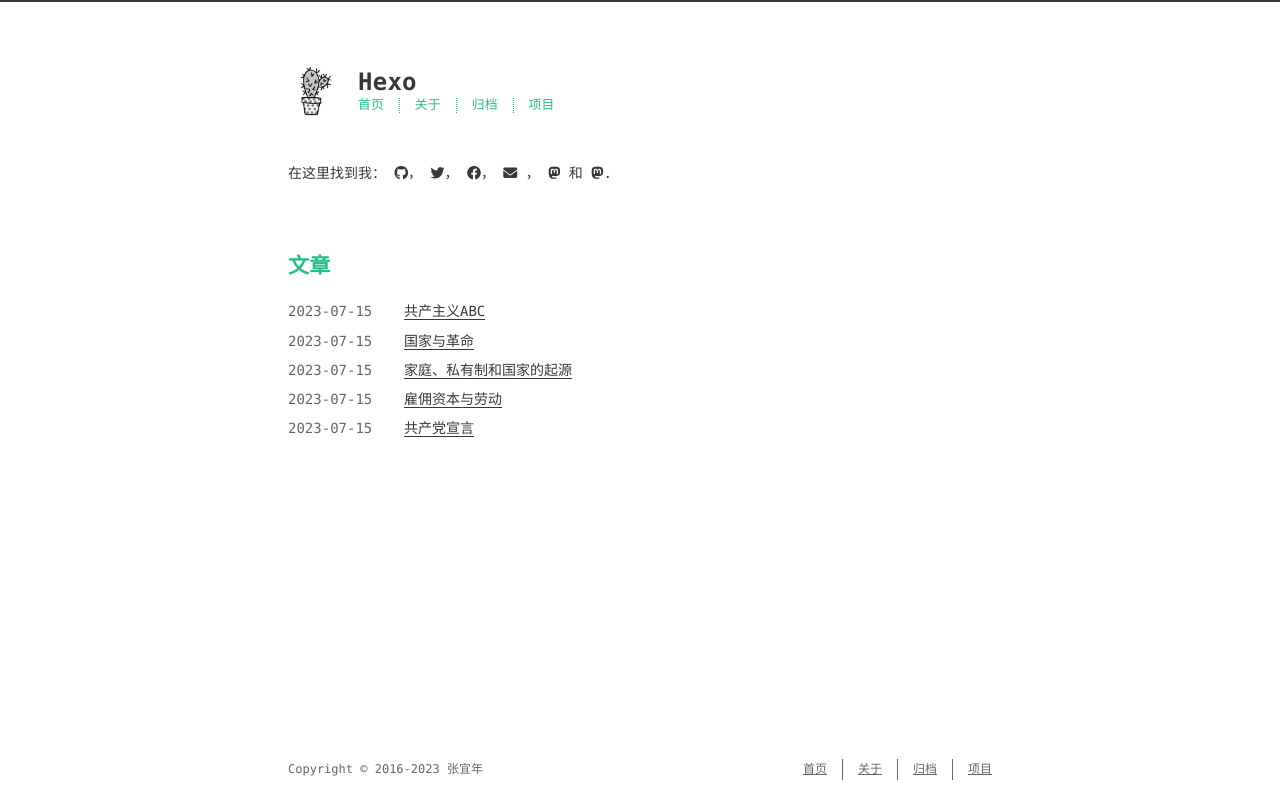
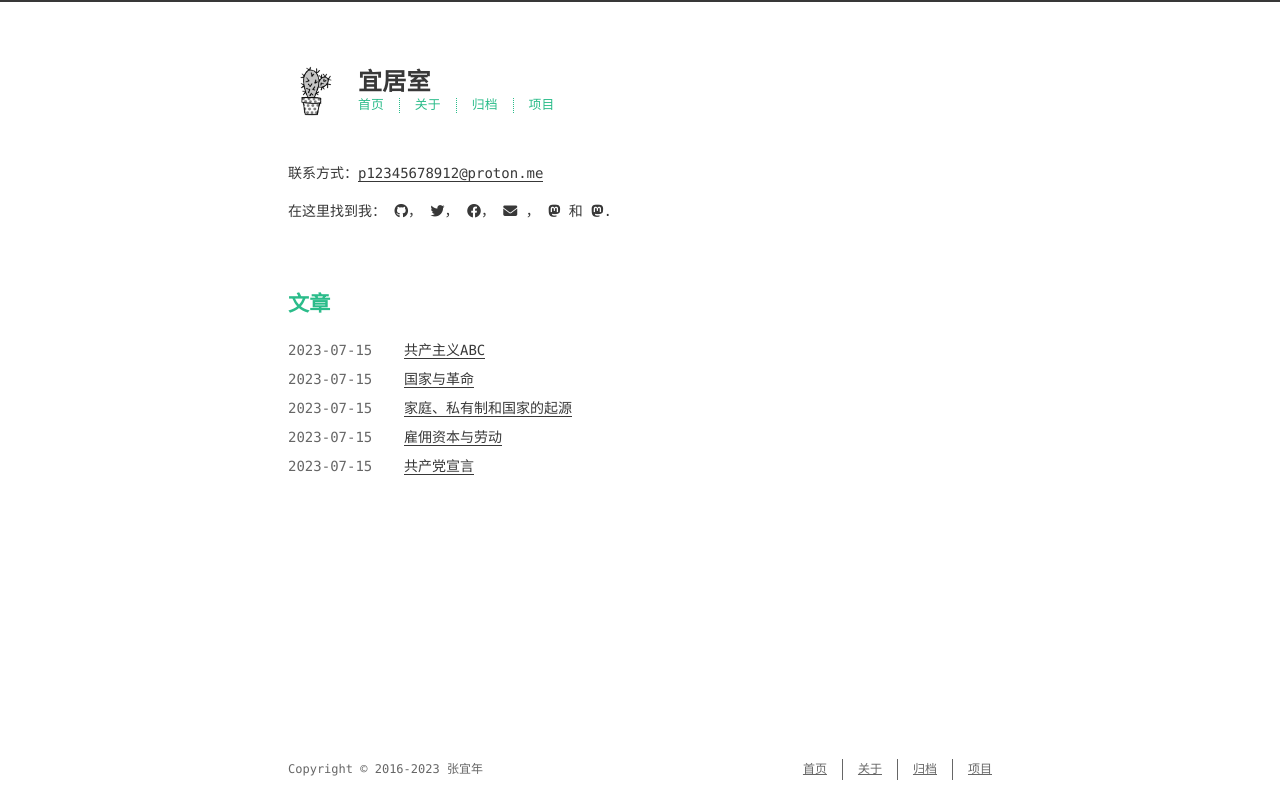
Before and after one commit to Ice1321/ice1321.github.io, a plain HTML site: page index.html in a window 1280 px wide. Drawn offline with nearby package versions, Linux system fonts and the light colour scheme; a web font is replaced by a local one.

Commit message:
Site updated: 2023-07-15 22:03:02

```diff
--- a/index.html
+++ b/index.html
@@ -6,10 +6,12 @@
     <meta http-equiv="X-UA-Compatible" content="IE=edge">
     <meta name="HandheldFriendly" content="True">
     <meta name="viewport" content="width=device-width, initial-scale=1, maximum-scale=5" />
-    <meta property="og:type" content="website">
-<meta property="og:title" content="Hexo">
+    <meta name="description" content="联系方式：p12345678912@proton.me">
+<meta property="og:type" content="website">
+<meta property="og:title" content="宜居室">
 <meta property="og:url" content="http://example.com/index.html">
-<meta property="og:site_name" content="Hexo">
+<meta property="og:site_name" content="宜居室">
+<meta property="og:description" content="联系方式：p12345678912@proton.me">
 <meta property="og:locale" content="zh_CN">
 <meta property="article:author" content="张宜年">
 <meta name="twitter:card" content="summary">
@@ -32,7 +34,7 @@
 
 
     <!-- title -->
-    <title>Hexo</title>
+    <title>宜居室</title>
     <!-- async scripts -->
     <!-- Google Analytics -->
 
@@ -65,7 +67,7 @@
 
 
     <div id="title">
-      <h1 class="p-name">Hexo</h1>
+      <h1 class="p-name">宜居室</h1>
     </div>
   </a>
   <div id="nav">
@@ -88,6 +90,9 @@
 
 
         <section id="about" class="p-note">
+
+    <p>联系方式：<a href="mailto:&#112;&#49;&#50;&#x33;&#52;&#53;&#54;&#55;&#x38;&#x39;&#49;&#x32;&#x40;&#112;&#114;&#111;&#x74;&#x6f;&#110;&#46;&#x6d;&#x65;">&#112;&#49;&#50;&#x33;&#52;&#53;&#54;&#55;&#x38;&#x39;&#49;&#x32;&#x40;&#112;&#114;&#111;&#x74;&#x6f;&#110;&#46;&#x6d;&#x65;</a></p>
+
 
 
     <p>
```
Also changed, not shown: 2023/07/15/共产主义ABC/index.html (+1 -1 lines), 2023/07/15/共产党宣言/index.html (+1 -1 lines), 2023/07/15/国家与革命/index.html (+1 -1 lines), 2023/07/15/家庭、私有制和国家的起源/index.html (+1 -1 lines), 2023/07/15/雇佣资本与劳动/index.html (+1 -1 lines), 404.html (+7 -5 lines), about/index.html (+5 -3 lines), archives/2023/07/index.html (+6 -4 lines), archives/2023/index.html (+6 -4 lines), archives/index.html (+6 -4 lines).
